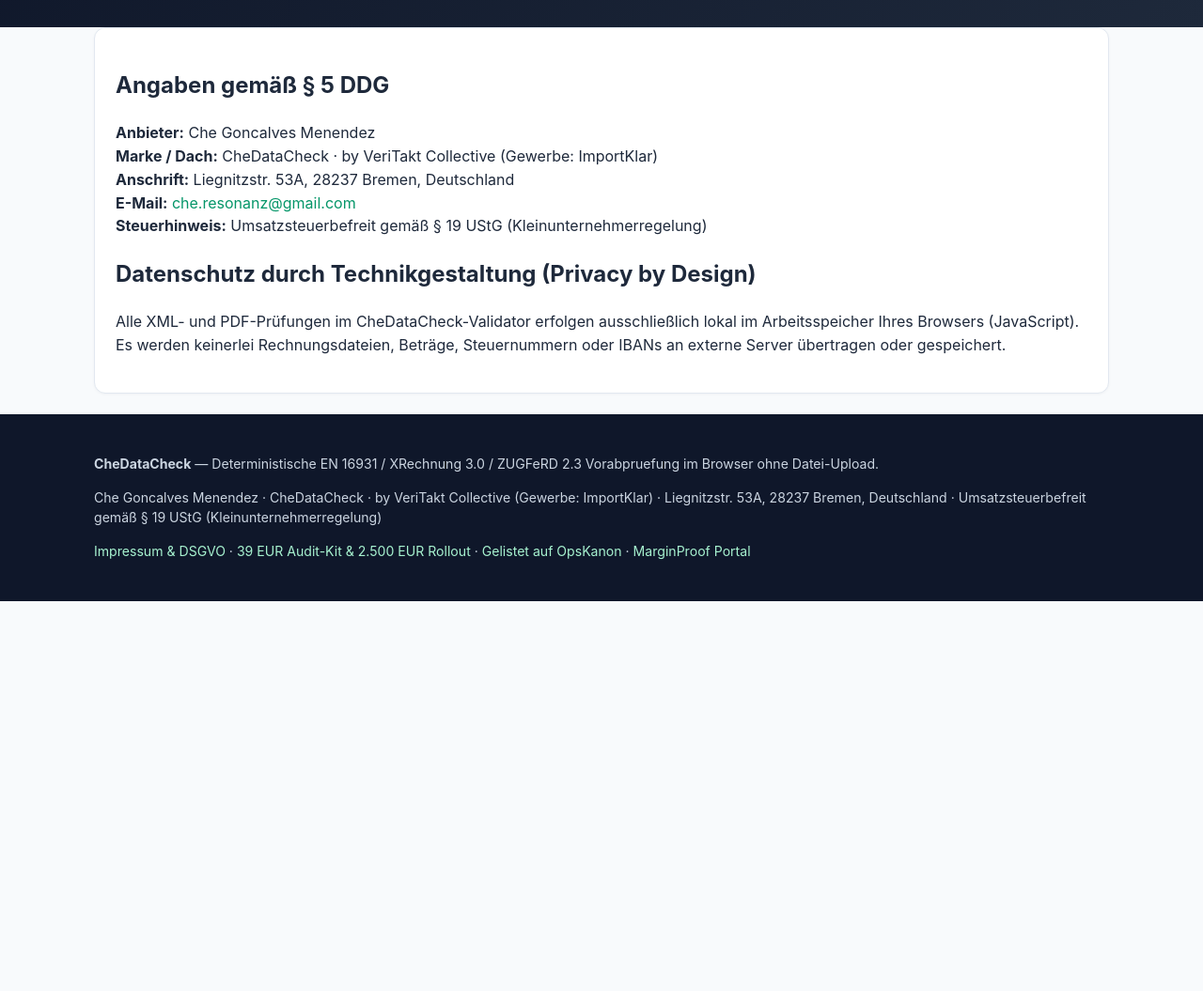
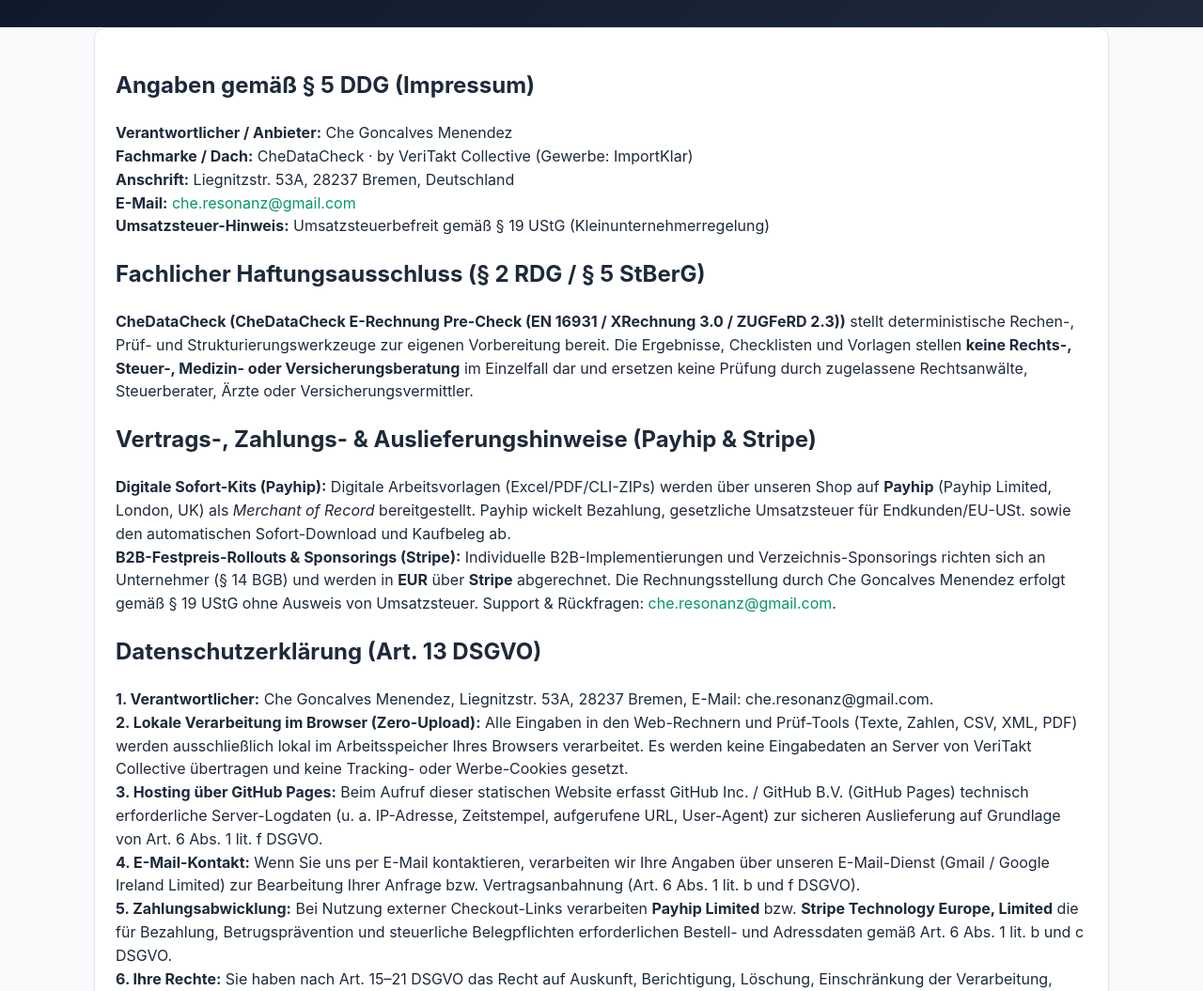
Before and after one commit to cheresonanz-design/chedatacheck-xrechnung, a plain HTML site: page legal/index.html in a window 1280 px wide. Shown: the part 248-1303 px from the top of the page at 94% size. Before the commit the page ends 888 px from the top, so only its background shows below. Drawn offline with Linux system fonts and the light colour scheme.

Commit message:
Deploy CheDataCheck XRechnung & ZUGFeRD Pre-Check (2026-11-24 01:20:54)

```diff
--- a/legal/index.html
+++ b/legal/index.html
@@ -4,7 +4,7 @@
   <meta charset="utf-8" />
   <meta name="viewport" content="width=device-width, initial-scale=1" />
   <title>Impressum &amp; Datenschutz (DSGVO) — CheDataCheck</title>
-  <meta name="description" content="Gesetzliche Anbieterkennzeichnung und Zero-Upload-Datenschutzhinweis für CheDataCheck by VeriTakt Collective." />
+  <meta name="description" content="Gesetzliche Anbieterkennzeichnung § 5 DDG und Art. 13 DSGVO Datenschutzhinweis für CheDataCheck by VeriTakt Collective." />
   <link rel="canonical" href="https://cheresonanz-design.github.io/chedatacheck-xrechnung/legal/" />
   <link rel="stylesheet" href="../assets/styles.css" />
 
@@ -28,25 +28,52 @@
     </div>
   </header>
 
-
-  <section class="hero"><div class="container"><h1>Impressum &amp; Datenschutz (DSGVO)</h1><p>Anbieterkennzeichnung gemäß § 5 DDG und Hinweis zur 100 % client-seitigen Datenverarbeitung.</p></div></section>
-  <main class="container">
+  <section class="hero"><div class="container"><h1>Impressum &amp; Datenschutz (DSGVO)</h1><p>Anbieterkennzeichnung gemäß § 5 DDG und Hinweis zur 100 % client-seitigen Datenverarbeitung.</p></div></section><main class="container">
     <div class="card">
-      <h2>Angaben gemäß § 5 DDG</h2>
+      <h2>Angaben gemäß § 5 DDG (Impressum)</h2>
       <p>
-        <strong>Anbieter:</strong> Che Goncalves Menendez<br />
-        <strong>Marke / Dach:</strong> CheDataCheck · by VeriTakt Collective (Gewerbe: ImportKlar)<br />
+        <strong>Verantwortlicher / Anbieter:</strong> Che Goncalves Menendez<br />
+        <strong>Fachmarke / Dach:</strong> CheDataCheck · by VeriTakt Collective (Gewerbe: ImportKlar)<br />
         <strong>Anschrift:</strong> Liegnitzstr. 53A, 28237 Bremen, Deutschland<br />
         <strong>E-Mail:</strong> <a href="mailto:che.resonanz@gmail.com">che.resonanz@gmail.com</a><br />
-        <strong>Steuerhinweis:</strong> Umsatzsteuerbefreit gemäß § 19 UStG (Kleinunternehmerregelung)
+        <strong>Umsatzsteuer-Hinweis:</strong> Umsatzsteuerbefreit gemäß § 19 UStG (Kleinunternehmerregelung)
       </p>
-      <h2>Datenschutz durch Technikgestaltung (Privacy by Design)</h2>
+
+      <h2>Fachlicher Haftungsausschluss (§ 2 RDG / § 5 StBerG)</h2>
       <p>
-        Alle XML- und PDF-Prüfungen im CheDataCheck-Validator erfolgen ausschließlich lokal im Arbeitsspeicher Ihres Browsers (JavaScript).
-        Es werden keinerlei Rechnungsdateien, Beträge, Steuernummern oder IBANs an externe Server übertragen oder gespeichert.
+        <strong>CheDataCheck (CheDataCheck E-Rechnung Pre-Check (EN 16931 / XRechnung 3.0 / ZUGFeRD 2.3))</strong> stellt deterministische Rechen-, Prüf- und Strukturierungswerkzeuge zur eigenen Vorbereitung bereit.
+        Die Ergebnisse, Checklisten und Vorlagen stellen <strong>keine Rechts-, Steuer-, Medizin- oder Versicherungsberatung</strong> im Einzelfall dar
+        und ersetzen keine Prüfung durch zugelassene Rechtsanwälte, Steuerberater, Ärzte oder Versicherungsvermittler.
+      </p>
+
+      <h2>Vertrags-, Zahlungs- &amp; Auslieferungshinweise (Payhip &amp; Stripe)</h2>
+      <p>
+        <strong>Digitale Sofort-Kits (Payhip):</strong> Digitale Arbeitsvorlagen (Excel/PDF/CLI-ZIPs) werden über unseren Shop auf
+        <strong>Payhip</strong> (Payhip Limited, London, UK) als <em>Merchant of Record</em> bereitgestellt. Payhip wickelt Bezahlung,
+        gesetzliche Umsatzsteuer für Endkunden/EU-USt. sowie den automatischen Sofort-Download und Kaufbeleg ab.<br />
+        <strong>B2B-Festpreis-Rollouts &amp; Sponsorings (Stripe):</strong> Individuelle B2B-Implementierungen und Verzeichnis-Sponsorings
+        richten sich an Unternehmer (§ 14 BGB) und werden in <strong>EUR</strong> über <strong>Stripe</strong> abgerechnet.
+        Die Rechnungsstellung durch Che Goncalves Menendez erfolgt gemäß § 19 UStG ohne Ausweis von Umsatzsteuer.
+        Support &amp; Rückfragen: <a href="mailto:che.resonanz@gmail.com">che.resonanz@gmail.com</a>.
+      </p>
+
+      <h2>Datenschutzerklärung (Art. 13 DSGVO)</h2>
+      <p>
+        <strong>1. Verantwortlicher:</strong> Che Goncalves Menendez, Liegnitzstr. 53A, 28237 Bremen, E-Mail: che.resonanz@gmail.com.<br />
+        <strong>2. Lokale Verarbeitung im Browser (Zero-Upload):</strong> Alle Eingaben in den Web-Rechnern und Prüf-Tools (Texte, Zahlen, CSV, XML, PDF)
+        werden ausschließlich lokal im Arbeitsspeicher Ihres Browsers verarbeitet. Es werden keine Eingabedaten an Server von VeriTakt Collective übertragen
+        und keine Tracking- oder Werbe-Cookies gesetzt.<br />
+        <strong>3. Hosting über GitHub Pages:</strong> Beim Aufruf dieser statischen Website erfasst GitHub Inc. / GitHub B.V. (GitHub Pages) technisch erforderliche
+        Server-Logdaten (u. a. IP-Adresse, Zeitstempel, aufgerufene URL, User-Agent) zur sicheren Auslieferung auf Grundlage von Art. 6 Abs. 1 lit. f DSGVO.<br />
+        <strong>4. E-Mail-Kontakt:</strong> Wenn Sie uns per E-Mail kontaktieren, verarbeiten wir Ihre Angaben über unseren E-Mail-Dienst (Gmail / Google Ireland Limited)
+        zur Bearbeitung Ihrer Anfrage bzw. Vertragsanbahnung (Art. 6 Abs. 1 lit. b und f DSGVO).<br />
+        <strong>5. Zahlungsabwicklung:</strong> Bei Nutzung externer Checkout-Links verarbeiten <strong>Payhip Limited</strong> bzw. <strong>Stripe Technology Europe, Limited</strong>
+        die für Bezahlung, Betrugsprävention und steuerliche Belegpflichten erforderlichen Bestell- und Adressdaten gemäß Art. 6 Abs. 1 lit. b und c DSGVO.<br />
+        <strong>6. Ihre Rechte:</strong> Sie haben nach Art. 15–21 DSGVO das Recht auf Auskunft, Berichtigung, Löschung, Einschränkung der Verarbeitung,
+        Datenübertragbarkeit und Widerspruch sowie ein Beschwerderecht bei einer Datenschutz-Aufsichtsbehörde (Art. 77 DSGVO, z. B. Die Landesbeauftragte für Datenschutz und Informationsfreiheit der Freien Hansestadt Bremen).
       </p>
     </div>
-  </main>
+    </main>
 
   <footer class="footer no-print">
     <div class="container">
```
Also changed, not shown: sitemap.xml (+6 -6 lines).
